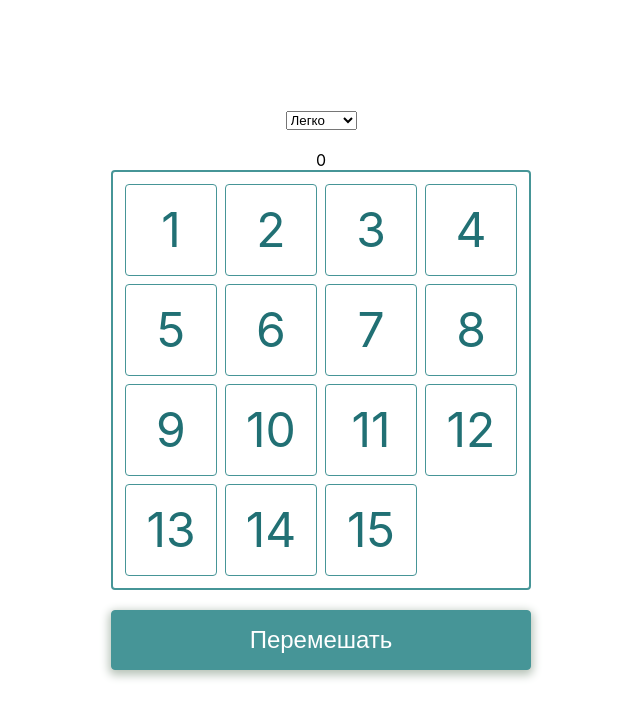
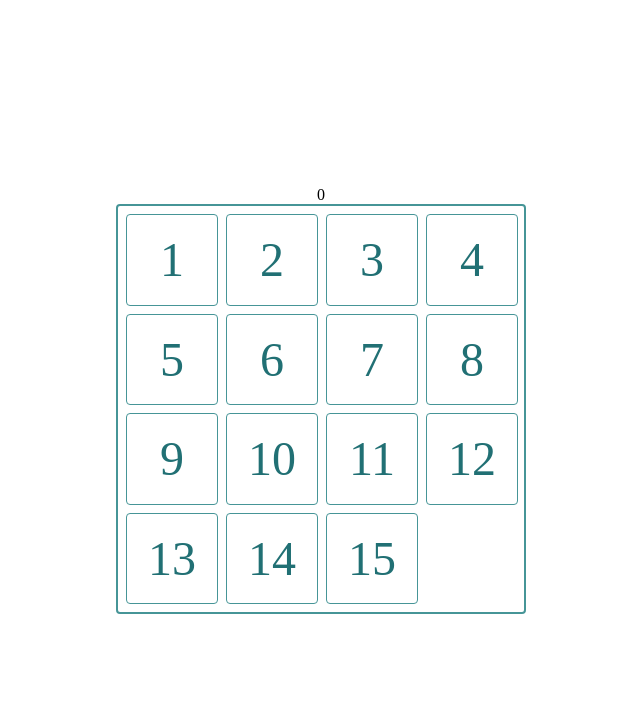
Before and after one commit to SashaBianco/barley-break, a React (Create React App) app: page /game in a window 1280 px wide. Shown: the top 718 px of the page, without its empty margins (319-959 px from the left). Built offline with nearby package versions, Linux system fonts and the light colour scheme.

Commit message:
1.0.9
- moved the difficulty selection to the start page
- removed the "shuffle" button under the field

```diff
--- a/package.json
+++ b/package.json
@@ -3,6 +3,10 @@
   "version": "0.1.0",
   "private": true,
   "dependencies": {
+    "@emotion/react": "^11.10.5",
+    "@emotion/styled": "^11.10.5",
+    "@mui/base": "^5.0.0-alpha.115",
+    "@mui/material": "^5.11.6",
     "@testing-library/jest-dom": "^5.16.5",
     "@testing-library/react": "^13.4.0",
     "@testing-library/user-event": "^13.5.0",
--- a/src/App.js
+++ b/src/App.js
@@ -1,16 +1,41 @@
-import React from 'react';
+import React, {useState} from 'react';
 import Game from './pages/game'
 import { BrowserRouter,  Route, Routes } from "react-router-dom"
 import Home from './pages/home';
 
 
+
 function App() {
+
+  const [combination, setCombination] = useState(Array.from({length: 16}).map((_, i) => i < 15 ? i + 1 : null));
+
   return (
     <BrowserRouter>
       <Routes>
-        <Route path="/game" element={<Game />}/>
-        <Route path="/home" element={<Home />}/>
-        <Route path ='*' element={<Home />} />
+          <Route
+              path="/home"
+              element={
+                <Home
+                  onStateCombination={setCombination}
+                  combination={combination}
+                />
+              }
+
+          />
+          <Route
+              path="/game"
+              element={
+                <Game
+                  combination={combination}
+                  onStateCombination={setCombination}
+                />
+              }
+
+          />
+          <Route
+              path ='*'
+              element={<Home />}
+          />
       </Routes>
     </BrowserRouter>
   );
--- a/src/components/PlayingField.jsx
+++ b/src/components/PlayingField.jsx
@@ -2,12 +2,12 @@ import styled from 'styled-components';
 import Cell from './Cell';
 
 const Container = styled.div`
-    width: 400px;
-    height: 400px;
+    width: 410px;
+    height: 410px;
     border: 2px solid #469597;
     display: grid;
     grid-template-columns: 100px 100px 100px 100px;
-    padding: 8px;
+    padding: 4px;
     border-radius: 4px;
     background: white;
 `;
--- a/src/components/DifficultyLevel.jsx
+++ b/src/components/SelectionDifficulty.jsx
@@ -5,23 +5,23 @@ const Form = styled.div`
     margin-bottom: 20px;
 `
 
-const DifficultyLevel = (props) => {
+const SelectionDifficulty = (props) => {
 
     const handlerChangeInput = (e) => {
         const value = e.target.value;
-        props.getCountShuffle(value);
+        props.setLevel(value);
     }
 
     return (
         <Form>
             <select  onChange={handlerChangeInput}>
-                <option value='easy'>Легко</option>
-                <option value='medium'>Средне</option>
-                <option value='hard'>Сложно</option>
+                <option value='easy'>Легкий</option>
+                <option value='medium'>Средний</option>
+                <option value='hard'>Сложный</option>
             </select>
         </Form>
     )
 }
 
 
-export default DifficultyLevel;
+export default SelectionDifficulty;
--- a/src/index.css
+++ b/src/index.css
@@ -1,13 +1,10 @@
-body {
-  margin: 0;
-  font-family: -apple-system, BlinkMacSystemFont, 'Segoe UI', 'Roboto', 'Oxygen',
-    'Ubuntu', 'Cantarell', 'Fira Sans', 'Droid Sans', 'Helvetica Neue',
-    sans-serif;
-  -webkit-font-smoothing: antialiased;
-  -moz-osx-font-smoothing: grayscale;
+* {
+	padding: 0px;
+	margin: 0px;
 }
 
-code {
-  font-family: source-code-pro, Menlo, Monaco, Consolas, 'Courier New',
-    monospace;
+*,
+*::before,
+*::after {
+	box-sizing: border-box;
 }
--- a/src/pages/game.jsx
+++ b/src/pages/game.jsx
@@ -1,8 +1,6 @@
 import styled from 'styled-components';
 import PlayingField from '../components/PlayingField';
-import Panel from '../components/Panel';
 import React, {useState} from 'react';
-import DifficultyLevel from "../components/DifficultyLevel";
 import Counter from "../components/Counter";
 
 
@@ -15,13 +13,12 @@ const AppContainer = styled.div`
   flex-direction: column;
 `
 
-function Game() {
+function Game(props) {
   const winCombination = Array.from({length: 16}).map((_, i) => i < 15 ?  i+1 : null);
 
-  const [numbers, setNumbers] = useState(winCombination);
-  const [cells, setCells] = useState(numbers.map((i) => ({value: i})));
+  const [cells, setCells] = useState(props.combination.map((i) => ({value: i})));
   const [stepCounter, setStepCounter] = useState(0);
-  const [countShuffle, setCountShuffle] = useState(50);
+
 
 
 
@@ -43,7 +40,7 @@ function Game() {
       }
   }
 
-  const mixingArray = () => {
+  const mixingArray = (value) => {
     const array = Array.from({length: 16}).map((_, i) => i < 15 ? i + 1 : null);
 
     const left = -1;
@@ -51,7 +48,7 @@ function Game() {
     const top = -4;
     const bottom = 4;
 
-      for (let i = 0; i < countShuffle; i++) {
+    for (let i = 0; i < value; i++) {
         let shuffleOption = [];
         const indexNull = array.indexOf(null);
 
@@ -71,8 +68,8 @@ function Game() {
 }
 
   const getArray = (value) => {
-    let array = [...numbers];
-    let arrayCopy = [...numbers];
+    let array = [...props.combination];
+    let arrayCopy = [...props.combination];
     let index = array.indexOf(value);
     let leftValues = array.slice(0, index);
     let rightValues = array.slice(index + 1);
@@ -114,7 +111,7 @@ function Game() {
 
   const handlerChangeState = (array) => {
       const Cell = array.map((i) => ({value: i}));
-      setNumbers(array);
+      props.onStateCombination(array);
       setCells(Cell);
   }
 
@@ -123,17 +120,6 @@ function Game() {
     handlerChangeState(array);
   }
 
-  const getNewGame = () => {
-    const array = mixingArray();
-    handlerChangeState(array);
-    setStepCounter(0);
-  }
-
-  const getCountShuffle = (difficulty) => {
-      if (difficulty === 'easy') {setCountShuffle(50)};
-      if (difficulty === 'medium') {setCountShuffle(100)};
-      if (difficulty === 'hard') {setCountShuffle(300)};
-  }
 
 
   const checkResult = (array, arrayCurrent) => {
@@ -145,10 +131,6 @@ function Game() {
 
   return (
     <AppContainer>
-      <DifficultyLevel
-          onStateCountShuffle = {getCountShuffle}
-          getCountShuffle={getCountShuffle}
-      />
       <Counter
           value = {stepCounter}
       />
@@ -158,9 +140,7 @@ function Game() {
           getValueCell={getValueCell}
       />
 
-      <Panel
-          onNewGameRequest={getNewGame}
-      />
+
     </AppContainer>
   );
 }
--- a/src/pages/home.jsx
+++ b/src/pages/home.jsx
@@ -1,11 +1,85 @@
 import { Link } from "react-router-dom";
+import styled from "styled-components";
+import SelectionDifficulty from '../components/SelectionDifficulty';
+import React, { useState } from "react";
 
-const Home = () => {
+
+
+const Container = styled.div`
+    width: 100%;
+    height: 100vh;
+    margin: auto;
+    border: 1px solid black;
+    display: flex;
+    flex-direction: column;
+    align-items: center;
+`
+
+const H1 = styled.h1`
+    padding-top: 150px;
+    font-size: 4em;
+`;
+
+
+const Home = (props) => {
+
+    const [level, setLevel] = useState('easy');
+
+    const getCountShuffle = () => {
+        const valueForEasy = 100;
+        const valueForMedium = 300;
+        const valueForHard = 900;
+
+        if (level === 'easy') {return valueForEasy};
+        if (level === 'medium') {return valueForMedium};
+        if (level === 'hard') {return valueForHard};
+    }
+
+    const mixingArray = (value) => {
+        const array = Array.from({length: 16}).map((_, i) => i < 15 ? i + 1 : null);
+
+        const left = -1;
+        const right = 1;
+        const top = -4;
+        const bottom = 4;
+
+        for (let i = 0; i < value; i++) {
+            let shuffleOption = [];
+            const indexNull = array.indexOf(null);
+
+            if (indexNull > 3) {shuffleOption.push(top)};
+            if (indexNull < 12) {shuffleOption.push(bottom)};
+            if (indexNull % 4 !== 0) {shuffleOption.push(left)};
+            if (indexNull % 4 !== 3) {shuffleOption.push(right)};
+
+            const indexShuffleOption = Math.floor(Math.random() * shuffleOption.length);
+            const indexRandomCell = shuffleOption[indexShuffleOption];
+
+            array[indexNull] = array[indexNull + indexRandomCell];
+            array[indexNull + indexRandomCell] = null;
+        }
+
+        return array;
+    }
+
+    const getCombination = () => {
+        let initialShuffleCount = getCountShuffle();
+        let mixedCombination = mixingArray(initialShuffleCount);
+        props.onStateCombination(mixedCombination);
+    }
+
+    const newGameStart = () => {
+        getCombination()
+    }
+
     return (
-        <>
-            <h1>Стартовая страница</h1>
-            <Link to='/game'>Начать игру</Link>
-        </>
+        <Container>
+                <H1>Barley-break</H1>
+                <SelectionDifficulty
+                    setLevel={setLevel}
+                />
+                    <Link to='/game' onClick={newGameStart}>New game</Link>
+        </Container>
     );
 }
 
```
Also changed, not shown: 1 other file (tests, documents, lock files or other folders). Lines whose indentation alone changed are shown as unchanged.
